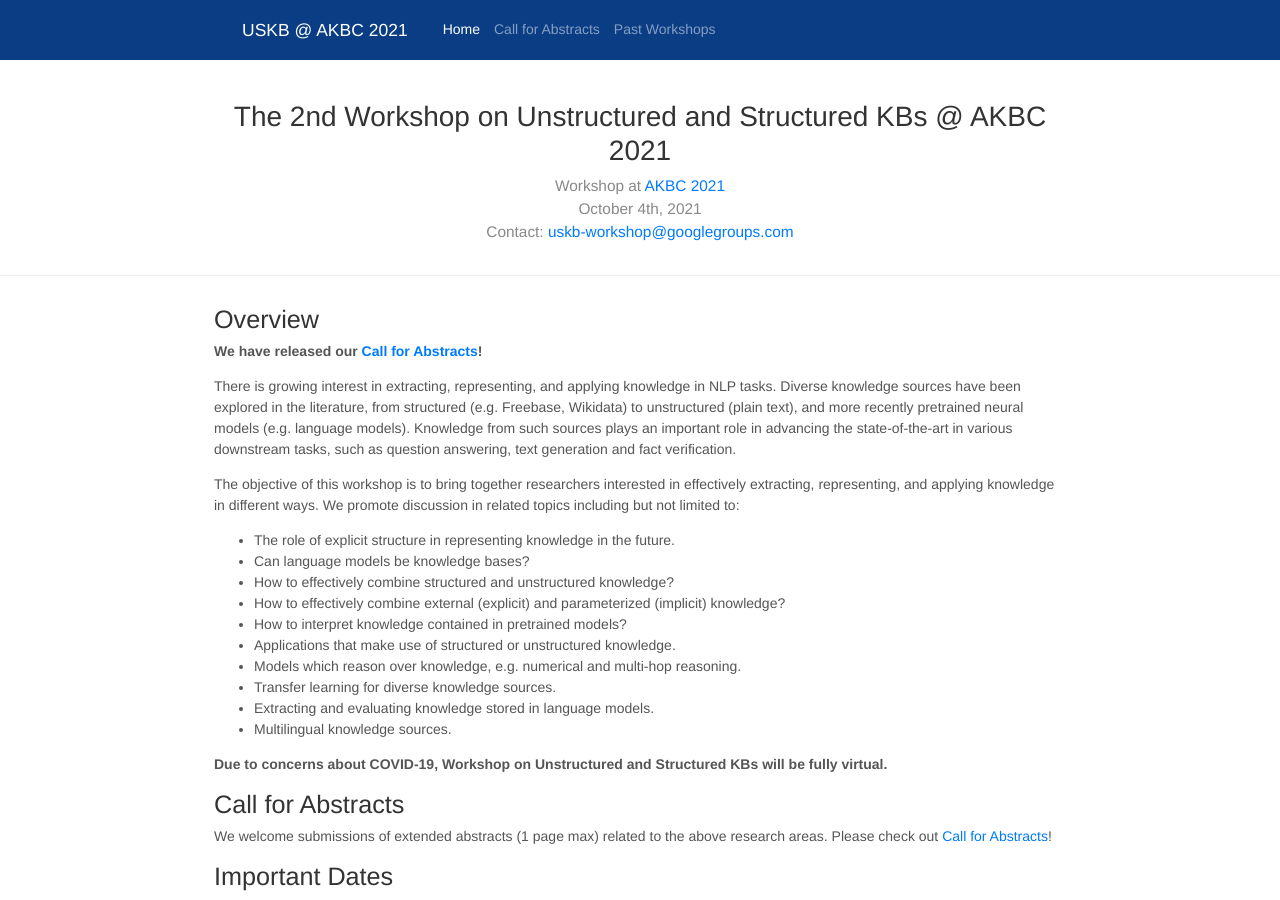
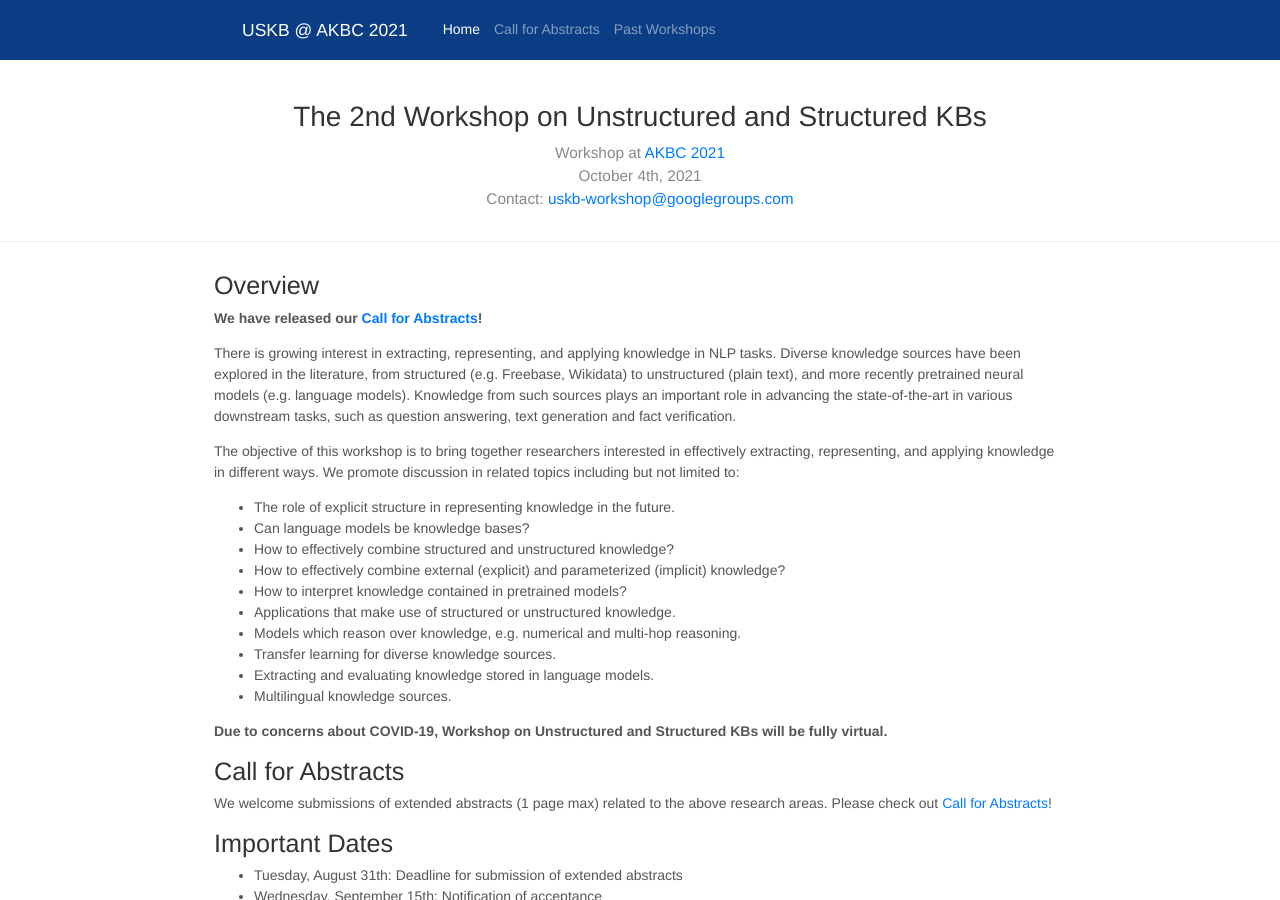
Before and after one commit to spa-nlp/spa-nlp.github.io, a Jekyll site: the page built from index.md, in a window 1280 px wide and 900 px high. Built offline with Jekyll 4.4.1, drawn with Linux system fonts in a browser that asks for light colours; nearby versions of some CDN libraries.

Commit message:
minor edit

```diff
--- a/_layouts/main-2021.html
+++ b/_layouts/main-2021.html
@@ -51,7 +51,7 @@
 
 <div class="blog-header">
     <div class="container text-center">
-        <h1 class="blog-title">The 2nd Workshop on Unstructured and Structured KBs @ AKBC 2021</h1>
+        <h1 class="blog-title">The 2nd Workshop on Unstructured and Structured KBs</h1>
         <p class="lead blog-description">
             Workshop at <a href="https://www.akbc.ws/2021/">AKBC 2021</a><br/>
             October 4th, 2021<br/>
```
